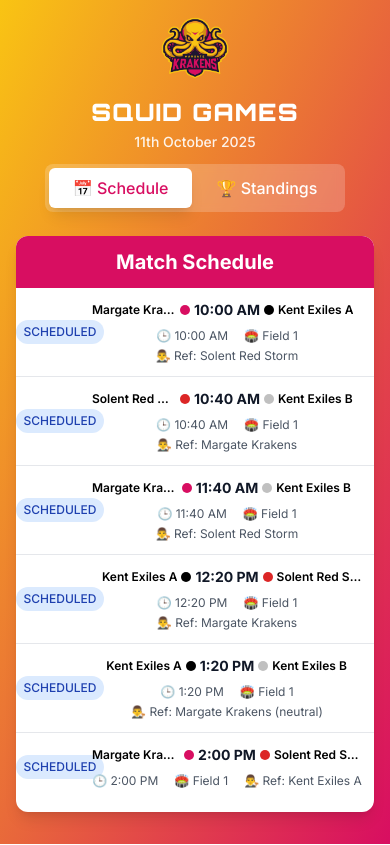
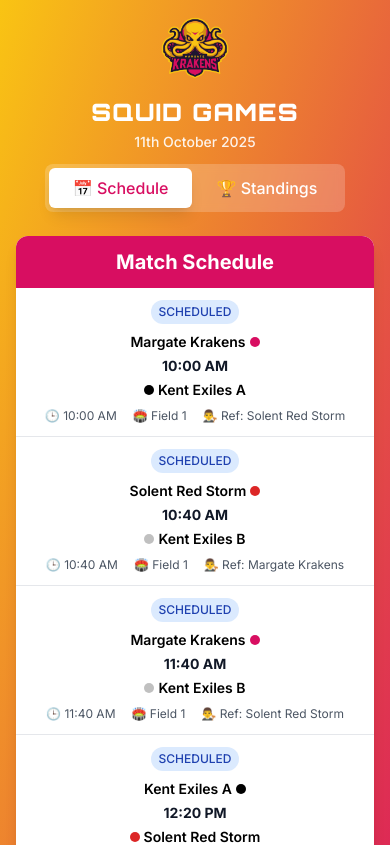
Before and after one commit to stuartleech/squidgames, a Next.js app: page / in a window 390 px wide. Shown: the top 845 px of the page. Built offline with nearby package versions, Linux system fonts and the light colour scheme.

Commit message:
Update ScheduleView.tsx

```diff
--- a/components/ScheduleView.tsx
+++ b/components/ScheduleView.tsx
@@ -83,9 +83,79 @@ export default function ScheduleView({ games: initialGames }: ScheduleViewProps)
         <div className="divide-y divide-gray-200">
               {sortedGames.map((game) => (
                 <div key={game.id} className="p-3 sm:p-4 hover:bg-gray-50 transition-colors min-h-[80px] sm:min-h-[100px]">
-              <div className="flex items-center h-full">
+                  {/* Mobile Layout - Stacked */}
+                  <div className="sm:hidden">
+                    {/* Status at top center */}
+                    <div className="flex justify-center mb-2">
+                      <span className={`px-2 py-1 rounded-full text-xs font-medium ${getStatusColor(game.status)}`}>
+                        {game.status === 'in-progress' ? 'LIVE' :
+                         game.status === 'completed' ? 'FINAL' :
+                         'SCHEDULED'}
+                      </span>
+                    </div>
+
+                    {/* Teams and scores stacked */}
+                    <div className="text-center">
+                      {/* Home Team */}
+                      <div className="flex items-center justify-center space-x-1 mb-1">
+                        <span className="font-semibold text-sm whitespace-nowrap truncate">{game.homeTeamName}</span>
+                        <div
+                          className="w-2.5 h-2.5 rounded-full flex-shrink-0"
+                          style={{ backgroundColor: game.homeTeamColor }}
+                        ></div>
+                      </div>
+
+                      {/* Scores */}
+                      <div className="flex items-center justify-center space-x-1 mb-1">
+                        {game.homeScore !== null && game.awayScore !== null ? (
+                          <>
+                            <div className="text-lg font-bold text-gray-900">
+                              {game.homeScore}
+                            </div>
+                            <span className="text-gray-500 font-medium text-sm">-</span>
+                            <div className="text-lg font-bold text-gray-900">
+                              {game.awayScore}
+                            </div>
+                          </>
+                        ) : (
+                          <div className="text-sm font-bold text-gray-900">
+                            {formatTime(game.scheduledTime)}
+                          </div>
+                        )}
+                      </div>
+
+                      {/* Away Team */}
+                      <div className="flex items-center justify-center space-x-1 mb-2">
+                        <div
+                          className="w-2.5 h-2.5 rounded-full flex-shrink-0"
+                          style={{ backgroundColor: game.awayTeamColor }}
+                        ></div>
+                        <span className="font-semibold text-sm whitespace-nowrap truncate">{game.awayTeamName}</span>
+                      </div>
+                    </div>
+
+                    {/* Time, field, ref info at the bottom */}
+                    <div className="flex flex-wrap items-center justify-center gap-x-4 gap-y-1 text-xs text-gray-600">
+                      <span>🕒 {formatTime(game.scheduledTime)}</span>
+                      <span>🏟️ Field {game.field}</span>
+                      {game.referee && (
+                        <span>👨‍⚖️ Ref: {game.referee}</span>
+                      )}
+                      {game.status === 'in-progress' && (
+                        <>
+                          <span>{game.half === 1 ? '1st Half' : '2nd Half'}</span>
+                          <span className={`font-medium ${game.isTimerRunning === 1 ? 'text-green-600 animate-pulse' : 'text-red-600'}`}>
+                            {formatCountdownTime(game.timeRemaining)}
+                          </span>
+                        </>
+                      )}
+                    </div>
+                  </div>
+
+                  {/* Desktop Layout - Horizontal */}
+                  <div className="hidden sm:flex items-center h-full">
                     {/* Status on the left - fixed width */}
-                <div className="w-16 sm:w-20 flex justify-center sm:justify-start">
+                    <div className="w-20 flex justify-start">
                       <span className={`px-2 py-1 rounded-full text-xs font-medium ${getStatusColor(game.status)}`}>
                         {game.status === 'in-progress' ? 'LIVE' :
                          game.status === 'completed' ? 'FINAL' :
@@ -95,42 +165,42 @@ export default function ScheduleView({ games: initialGames }: ScheduleViewProps)
 
                     {/* Team names and scores in the center */}
                     <div className="flex-1 min-w-0">
-                  <div className="flex items-center justify-between gap-1 sm:gap-2">
+                      <div className="flex items-center justify-between gap-2">
                         {/* Home Team Name + Circle */}
-                    <div className="flex items-center justify-end space-x-1 sm:space-x-1.5 min-w-0 flex-1">
-                      <span className="font-semibold text-xs sm:text-lg whitespace-nowrap truncate">{game.homeTeamName}</span>
+                        <div className="flex items-center justify-end space-x-1.5 min-w-0 flex-1">
+                          <span className="font-semibold text-lg whitespace-nowrap truncate">{game.homeTeamName}</span>
                           <div
-                        className="w-2.5 h-2.5 sm:w-4 sm:h-4 rounded-full flex-shrink-0"
+                            className="w-4 h-4 rounded-full flex-shrink-0"
                             style={{ backgroundColor: game.homeTeamColor }}
                           ></div>
                         </div>
 
                         {/* Scores */}
-                    <div className="flex items-center justify-center space-x-0.5 sm:space-x-1 flex-shrink-0">
+                        <div className="flex items-center justify-center space-x-1 flex-shrink-0">
                           {game.homeScore !== null && game.awayScore !== null ? (
                             <>
-                          <div className="text-lg sm:text-3xl font-bold text-gray-900">
+                              <div className="text-3xl font-bold text-gray-900">
                                 {game.homeScore}
                               </div>
-                          <span className="text-gray-500 font-medium text-xs sm:text-lg">-</span>
-                          <div className="text-lg sm:text-3xl font-bold text-gray-900">
+                              <span className="text-gray-500 font-medium text-lg">-</span>
+                              <div className="text-3xl font-bold text-gray-900">
                                 {game.awayScore}
                               </div>
                             </>
                           ) : (
-                        <div className="text-sm sm:text-3xl font-bold text-gray-900">
+                            <div className="text-3xl font-bold text-gray-900">
                               {formatTime(game.scheduledTime)}
                             </div>
                           )}
                         </div>
 
                         {/* Away Team Circle + Name */}
-                    <div className="flex items-center justify-start space-x-1 sm:space-x-1.5 min-w-0 flex-1">
+                        <div className="flex items-center justify-start space-x-1.5 min-w-0 flex-1">
                           <div
-                        className="w-2.5 h-2.5 sm:w-4 sm:h-4 rounded-full flex-shrink-0"
+                            className="w-4 h-4 rounded-full flex-shrink-0"
                             style={{ backgroundColor: game.awayTeamColor }}
                           ></div>
-                      <span className="font-semibold text-xs sm:text-lg whitespace-nowrap truncate">{game.awayTeamName}</span>
+                          <span className="font-semibold text-lg whitespace-nowrap truncate">{game.awayTeamName}</span>
                         </div>
                       </div>
 
```
Lines whose indentation alone changed are shown as unchanged.
